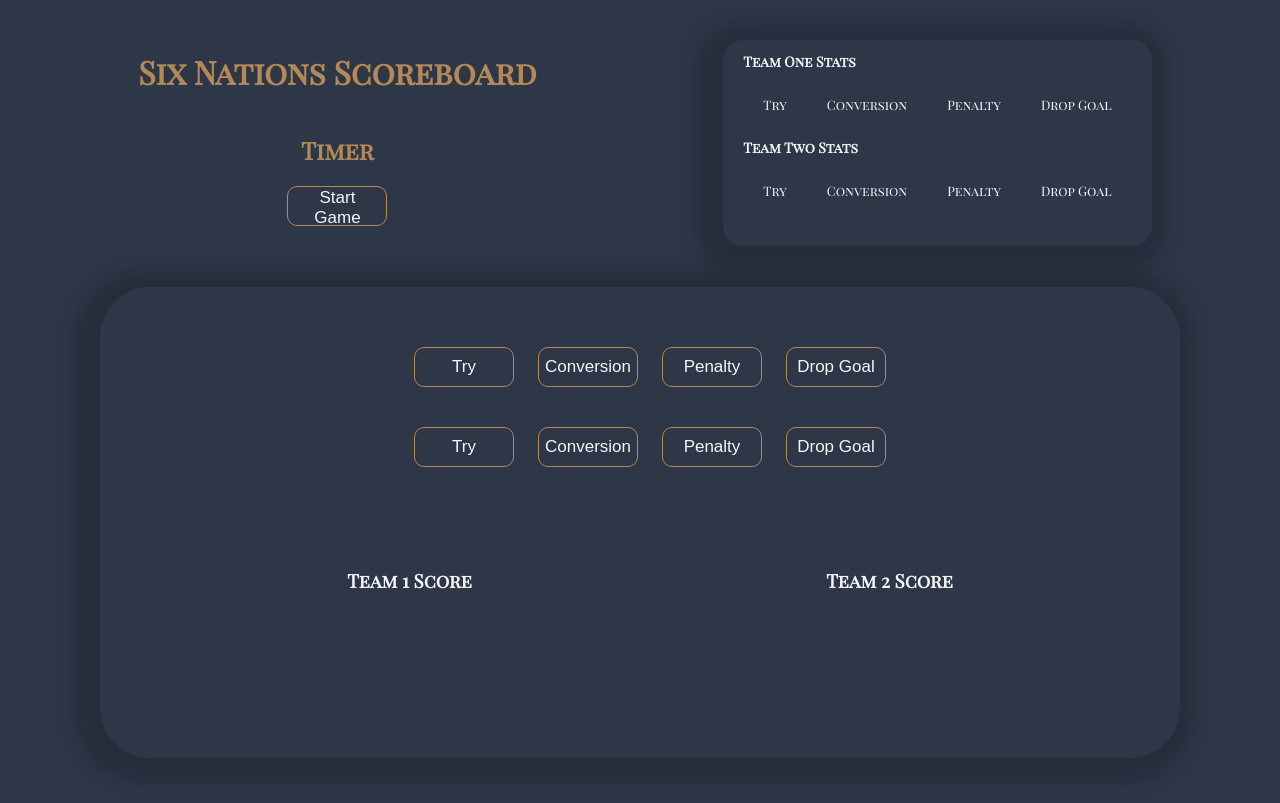
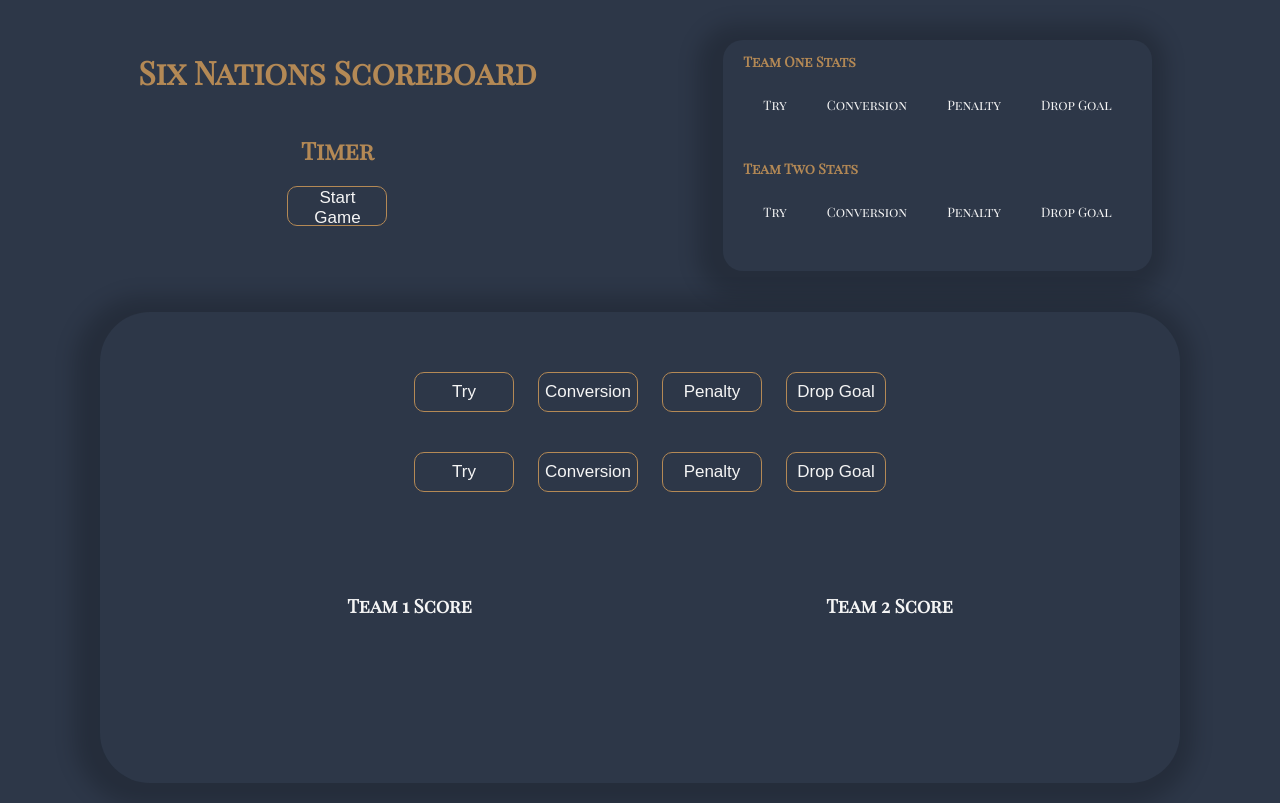
Before and after one commit to sjweeks/rugbyScoreBoard, a plain HTML site: page index.html in a window 1280 px wide. Drawn offline with Linux system fonts and the light colour scheme.

Commit message:
Up to date version

```diff
--- a/css/main.css
+++ b/css/main.css
@@ -1,4 +1,4 @@
-@import url('https://fonts.googleapis.com/css?family=Martel|Noticia+Text|Playfair+Display+SC&display=swap');
+@import url("https://fonts.googleapis.com/css?family=Martel|Noticia+Text|Playfair+Display+SC&display=swap");
 
 * {
   box-sizing: border-box;
@@ -9,15 +9,24 @@ body {
   background-color: #2d3748;
   display: flex;
   flex-direction: column;
-    font-family: 'Playfair Display SC', serif;
+  font-family: "Playfair Display SC", serif;
 }
 
-.statsHeader{
-    font-size: 14px;
+.actualStats {
+  color: #b48955;
+  font-size: 20px;
+  line-height: 6px;
+  padding: 4px;
 }
 
-#sixNations, .timer {
-    color: #B48955;
+.statsHeader {
+  font-size: 14px;
+  color: #b48955;
+}
+
+#sixNations,
+.timer {
+  color: #b48955;
   text-align: center;
 }
 
@@ -30,11 +39,13 @@ body {
   flex-wrap: wrap;
   width: 100%;
   padding: 10px 40px;
+  /* height: auto; */
   justify-content: space-around;
   color: whitesmoke;
+  /* overflow: scroll; */
 }
 
-.container{
+.container {
   box-sizing: border-box;
   border-style: solid 20px;
   background-color: #2d3748;
@@ -44,29 +55,31 @@ body {
   align-content: center;
   margin: 0 80px;
   font-weight: 300;
-    box-shadow: -6px 4px 20px 20px rgba(0,0,0,0.18);
+  box-shadow: -6px 4px 20px 20px rgba(0, 0, 0, 0.18);
+  /* position: relative; */
+  /* overflow: scroll; */
 }
 
-  .headerContainer{
+.headerContainer {
   display: flex;
   align-content: center;
   padding: 0 10px;
   justify-content: space-around;
 }
 
-.statsRow{
+.statsRow {
   display: flex;
   font-size: 13px;
 }
 
-  .statsContainer{
+.statsContainer {
   box-sizing: border-box;
   display: flex;
   flex-direction: column;
   padding: 10px;
   border-style: solid 10px;
   border-radius: 20px;
-      box-shadow: -6px 4px 20px 20px rgba(0,0,0,0.18);
+  box-shadow: -6px 4px 20px 20px rgba(0, 0, 0, 0.18);
   color: whitesmoke;
   line-height: 3px;
   /* height: 180px; */
@@ -85,14 +98,13 @@ button {
   font-size: 17px;
   background-color: #2d3748;
   color: whitesmoke;
-    border: #B48955 1px solid;
+  border: #b48955 1px solid;
   border-radius: 10px;
   height: 40px;
   width: 100px;
 }
 
-
-.buttons :hover{
+.buttons :hover {
   background-color: darkgray;
   opacity: 0.7;
 }
--- a/index.html
+++ b/index.html
@@ -27,42 +27,41 @@
             <div class="statsRow">
                 <div>
                     <p>Try</p>
-                    <p id="tryStats"></p>
+                    <p class="actualStats" id="tryStats"></p>
                 </div>
                 <div class="statsList">
                     <p>Conversion</p>
-                    <p id="conStats"></p>
+                    <p class="actualStats" id="conStats"></p>
                 </div>
                 <div class="statsList">
                     <p>Penalty</p>
-                    <p id="penStats"></p>
+                    <p class="actualStats" id="penStats"></p>
                 </div>
                 <div class="statsList">
                     <p>Drop Goal</p>
-                    <p id="dgStats"></p>
+                    <p class="actualStats" id="dgStats"></p>
                 </div>
             </div>
+            <br>
             <h3 class="statsHeader">Team Two Stats</h3>
             <div  class="statsRow">
                 <div class="statsList">
                     <p>Try</p>
-                    <p id="tryStats2"></p>
+                    <p class="actualStats" id="tryStats2"></p>
                 </div>
                 <div class="statsList">
                     <p>Conversion</p>
-                    <p id="conStats2"></p>
+                    <p  class="actualStats"id="conStats2"></p>
                 </div>
                 <div class="statsList">
                     <p>Penalty</p>
-                    <p id="penStats2"></p>
+                    <p class="actualStats" id="penStats2"></p>
                 </div>
                 <div class="statsList">
                     <p>Drop Goal</p>
-                    <p id="dgStats2"></p>
+                    <p class="actualStats" id="dgStats2"></p>
                 </div>
             </div>
-
-
         </div>
     </div>
 
```
Lines whose indentation alone changed are shown as unchanged.
